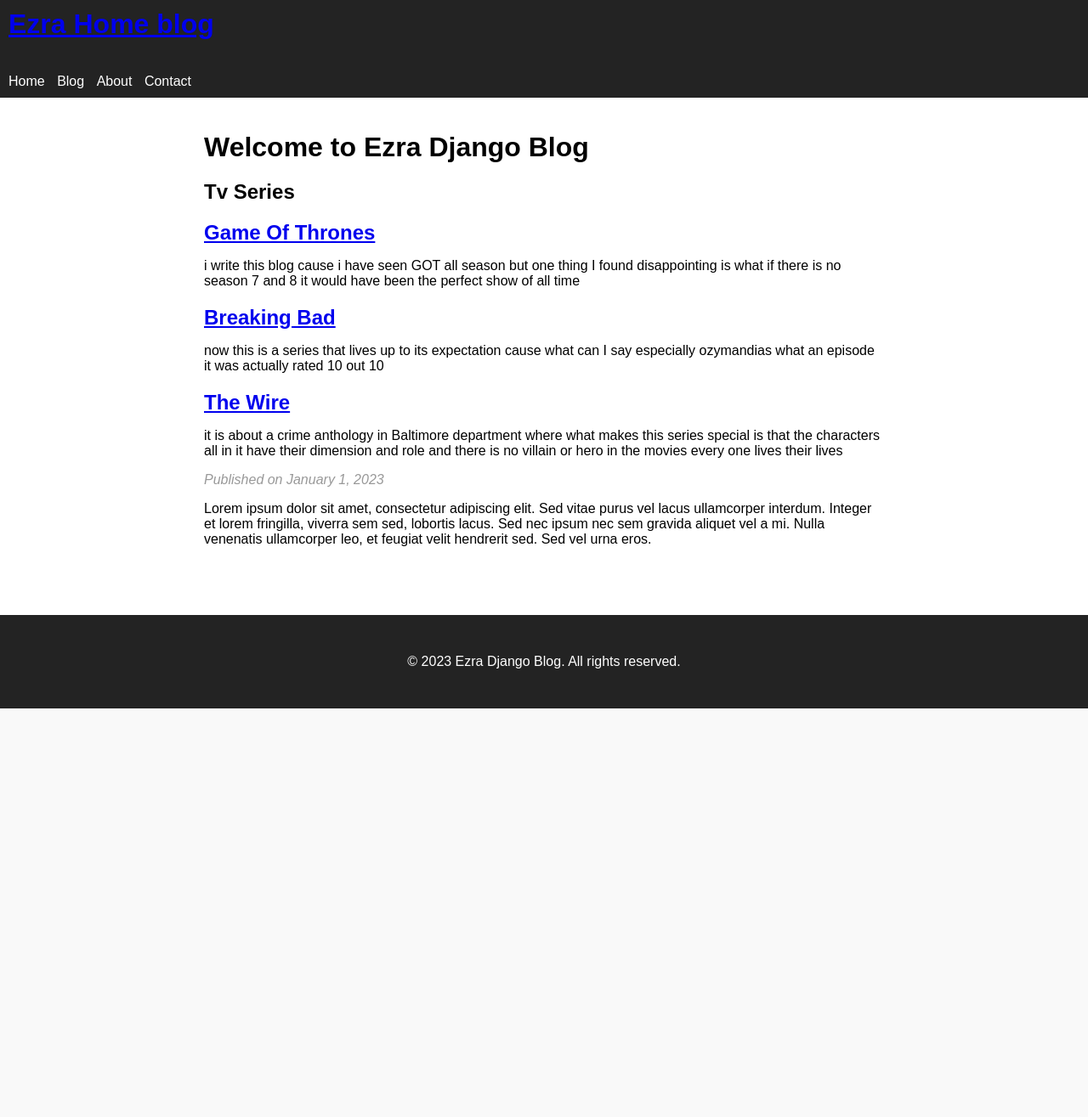
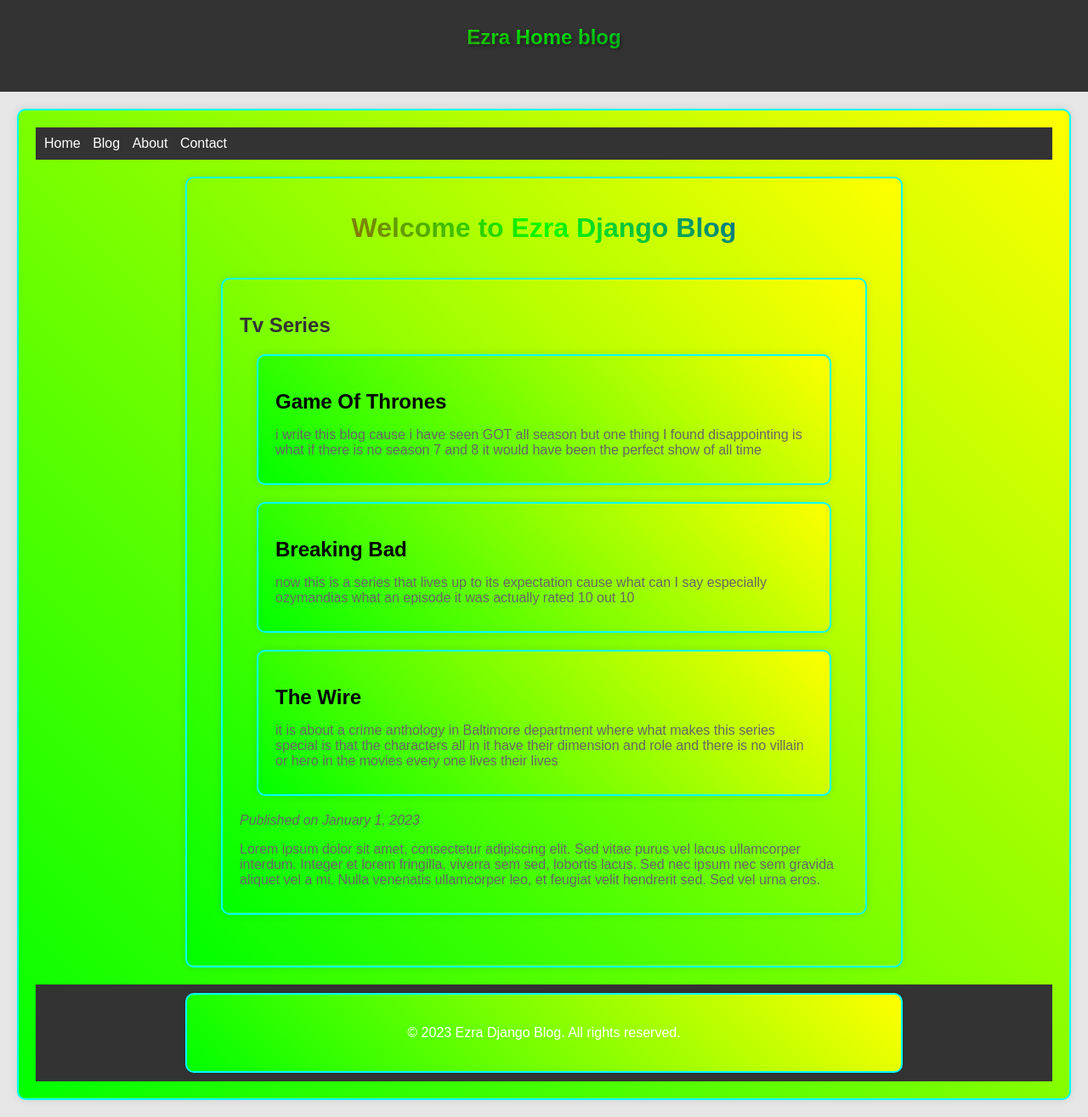
Before and after one commit to ezrablackfish2/Hello-Django, a Django app: page / in a window 1280 px wide. Shown: the whole page at 85% size. Before the commit the page ends 834 px from the top, so only its background shows below. Run offline with Django 4.2, Linux system fonts and the light colour scheme; data comes from the database, SQL or seed files in the repository.

Commit message:
we did it

```diff
--- a/blog/static/css/base.css
+++ b/blog/static/css/base.css
@@ -3,17 +3,20 @@ body {
   margin: 0;
   padding: 0;
   font-family: Arial, sans-serif;
+  background-color: #e6e6e6;
 }
 
 .container {
   max-width: 800px;
   margin: 0 auto;
   padding: 20px;
+  background-color: #ffffff;
+  box-shadow: 0 0 10px rgba(0, 0, 0, 0.1);
 }
 
 /* Header */
 header {
-  background-color: #232323;
+  background-color: #333333;
   color: #ffffff;
   padding: 10px;
 }
@@ -47,15 +50,19 @@ h1 {
 
 .blog-post {
   margin-bottom: 40px;
+  background-color: #f7f7f7;
+  padding: 20px;
 }
 
 .blog-post h2 {
   font-size: 24px;
   margin-bottom: 10px;
+  color: #333333;
 }
 
 .blog-post p {
   margin-bottom: 10px;
+  color: #666666;
 }
 
 .post-meta {
@@ -65,7 +72,7 @@ h1 {
 
 /* Footer */
 footer {
-  background-color: #232323;
+  background-color: #333333;
   color: #ffffff;
   padding: 10px;
   text-align: center;
--- /dev/null
+++ b/blog/static/css/origin.css
@@ -0,0 +1,77 @@
+/* Overall page layout */
+body {
+  margin: 0;
+  padding: 0;
+  font-family: Arial, sans-serif;
+  background-color: #f1f1f1;
+}
+
+header {
+  background-color: #333333;
+  color: #ffffff;
+  padding: 10px;
+}
+
+h1 a {
+  color: #ffffff;
+  text-decoration: none;
+  font-size: 24px;
+  text-shadow: 2px 2px 4px rgba(0, 0, 0, 0.4);
+}
+
+h1 a:hover {
+  color: #ff0000;
+}
+
+div {
+  margin: 20px;
+  padding: 20px;
+  background-color: #ffffff;
+  box-shadow: 0px 0px 10px rgba(0, 0, 0, 0.1);
+}
+
+/* Block content */
+.content {
+  color: #333333;
+}
+
+/* Advanced and Colorful Styling */
+h1 {
+  font-size: 48px;
+  margin-top: 0;
+  padding: 20px 0;
+  text-align: center;
+  background: linear-gradient(45deg, #ff0000, #00ff00, #0000ff);
+  -webkit-background-clip: text;
+  -webkit-text-fill-color: transparent;
+  animation: gradient-animation 5s ease-in-out infinite;
+}
+
+a {
+  color: #000000;
+  text-decoration: none;
+}
+
+a:hover {
+  color: #ff00ff;
+  text-decoration: underline;
+}
+
+div {
+  border: 2px solid #00ffff;
+  border-radius: 10px;
+  background: linear-gradient(45deg, #00ff00, #ffff00);
+  animation: gradient-animation 5s ease-in-out infinite;
+}
+
+@keyframes gradient-animation {
+  0% {
+    background-position: 0% 50%;
+  }
+  50% {
+    background-position: 100% 50%;
+  }
+  100% {
+    background-position: 0% 50%;
+  }
+}
--- a/blog/templates/base.html
+++ b/blog/templates/base.html
@@ -1,6 +1,8 @@
+{% load static %}
 <html>
 	<head>
 		<title>links</title>
+		<link rel="stylesheet" href="{% static 'css/origin.css' %}">
 	</head>
 	<body>
 		<header>
```
